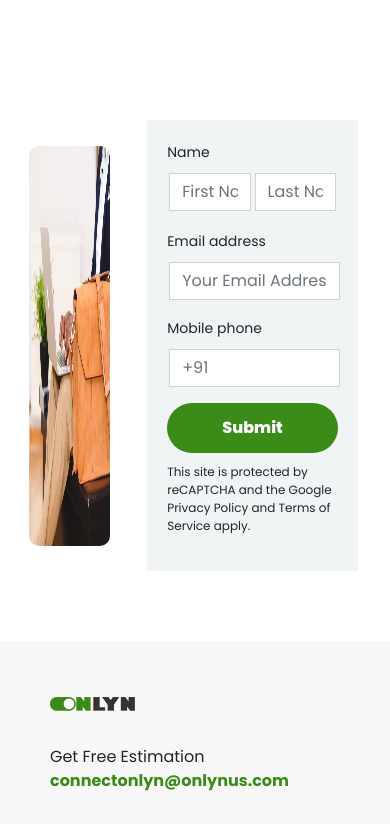
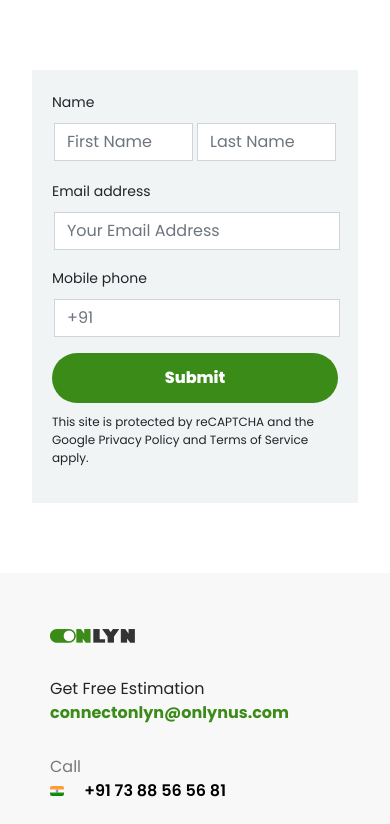
Before and after one commit to sidmrlazy/onlyn, a PHP site: page /contact in a window 390 px wide. Shown: the part 86-910 px from the top of the page. Run offline with PHP 8.4, Linux system fonts and the light colour scheme; some libraries are stand-ins or nearby versions.

Commit message:
Updated Mobile view on contact form

```diff
--- a/assets/style.css
+++ b/assets/style.css
@@ -1347,4 +1347,65 @@ input::-webkit-inner-spin-button {
   .news-row {
     padding: 20px;
   }
+
+  /* ====== Contact Form Mobile ====== */
+  .contact-form {
+    margin-top: 50px !important;
+    margin-bottom: 50px;
+    display: flex;
+    justify-content: center;
+    align-items: center;
+    max-width: 100%;
+  }
+  .contact-section {
+    display: none !important;
+  }
+  .contact-section img {
+    width: 70%;
+    height: 400px !important;
+    border-radius: 10px;
+  }
+  .contact-icon {
+    font-size: 20px;
+    margin-right: 20px !important;
+  }
+  .contact-form-section {
+    display: flex;
+    justify-content: center;
+    align-items: center;
+    max-width: 100%;
+    padding: 20px;
+  }
+  .custom-form {
+    background-color: #f1f4f5;
+    width: 100%;
+    padding: 20px;
+  }
+  .custom-form p {
+    font-size: 12px;
+    margin-top: 10px;
+  }
+  .inner-form-input {
+    display: flex;
+    justify-content: center;
+    align-items: center;
+  }
+  .form-label {
+    font-size: 14px;
+  }
+  .form-control {
+    border-radius: 0;
+    margin: 2px;
+  }
+  .contact-form-btn {
+    background-color: #3b8b18;
+    border: 0;
+    border-radius: 100px;
+    width: 100%;
+    height: 50px;
+    font-weight: 800;
+  }
+  .contact-form-btn:hover {
+    background-color: #3b8b18;
+  }
 }
--- a/database/connection.php
+++ b/database/connection.php
@@ -1,15 +1,15 @@
     <?php
     // Production
-    $servername = "localhost";
-    $username = "u976956619_onlyn";
-    $database = "u976956619_onlyn";
-    $password = "Sid12asthana";
+    // $servername = "localhost";
+    // $username = "u976956619_onlyn";
+    // $database = "u976956619_onlyn";
+    // $password = "Sid12asthana";
 
     // Development
-    // $servername = "localhost";
-    // $username = "root";
-    // $database = "onlyn";
-    // $password = "";
+    $servername = "localhost";
+    $username = "root";
+    $database = "onlyn";
+    $password = "";
 
     // Validate Connection
     $connection = new mysqli($servername, $username, $password, $database);
```
